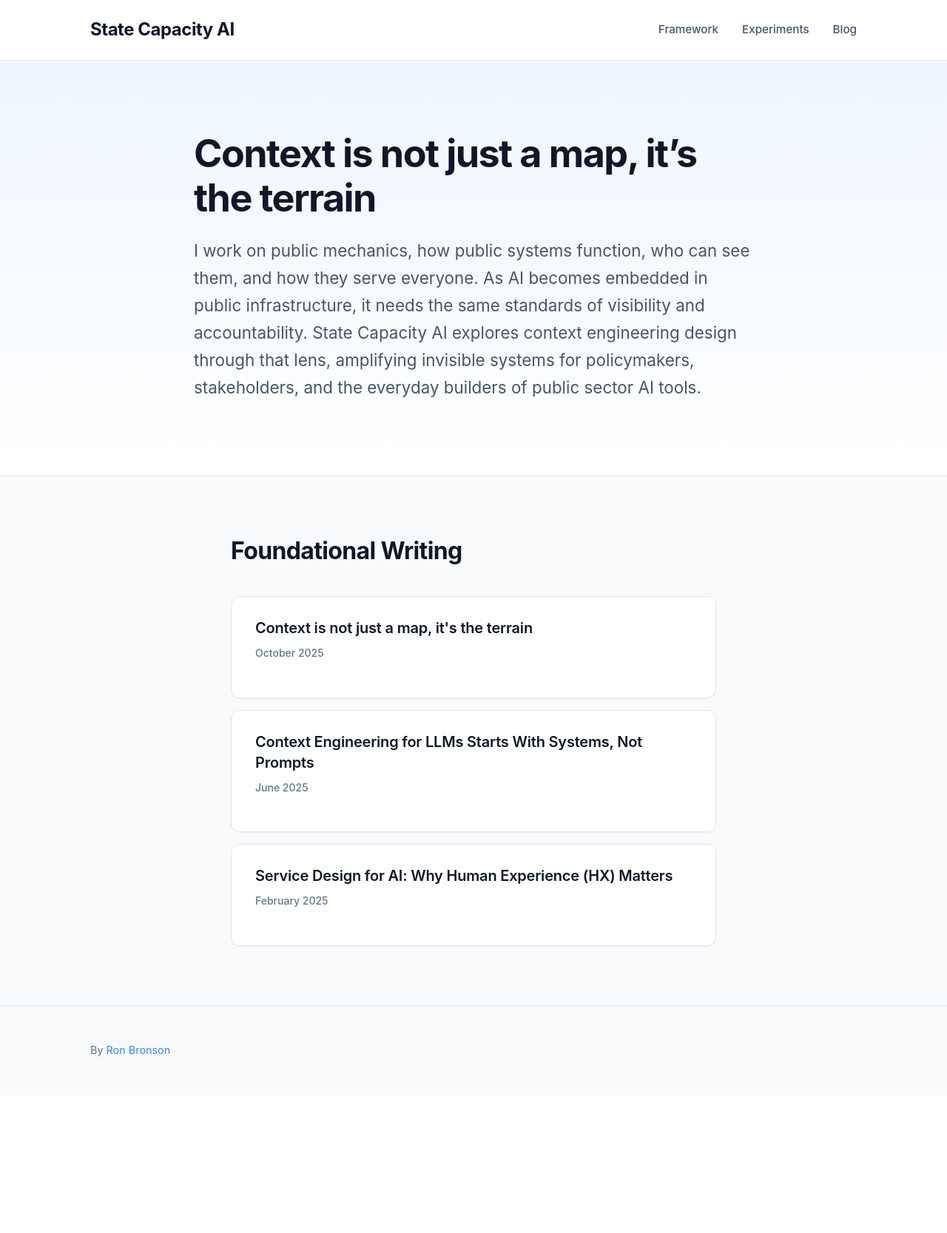
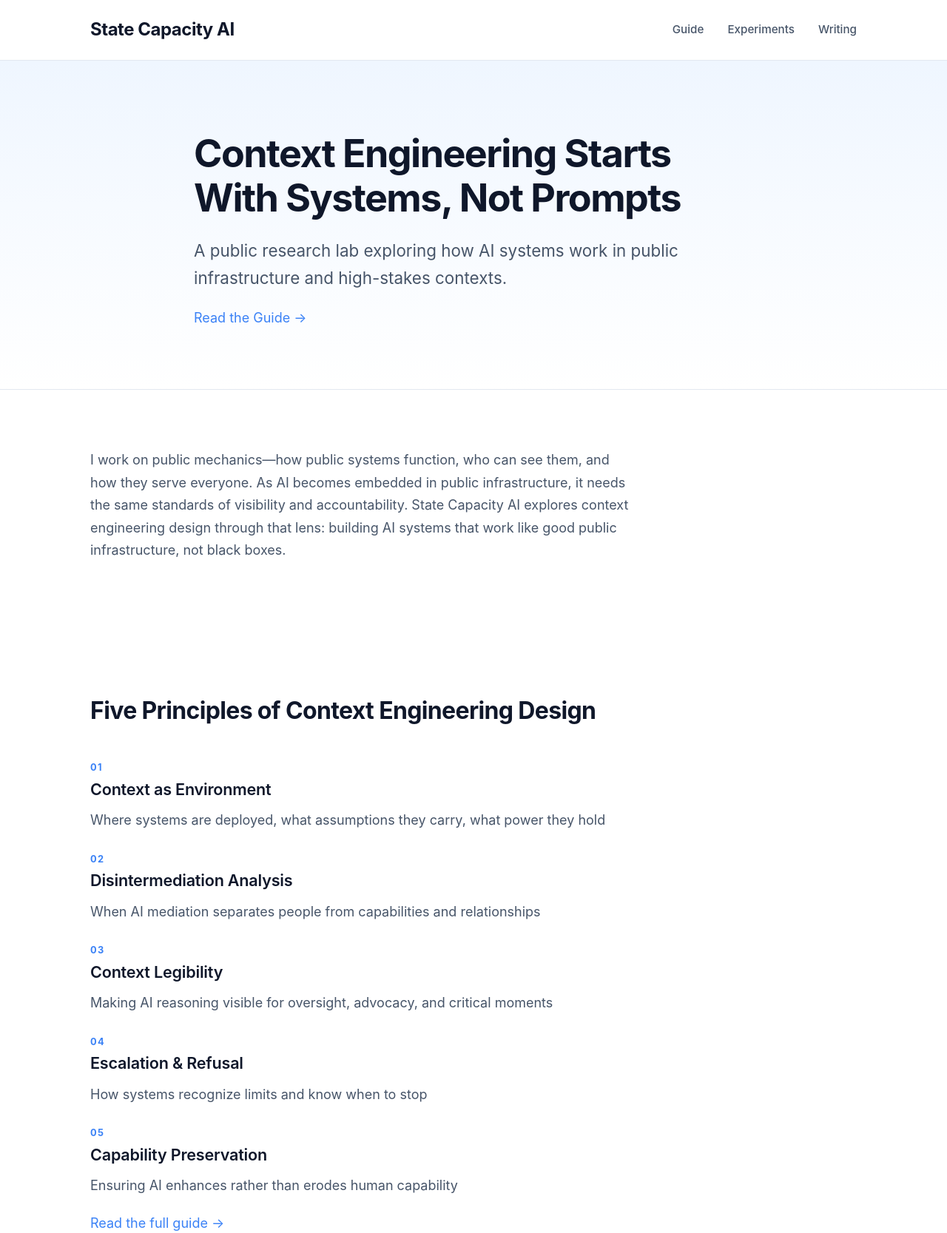
Before and after one commit to quarterback/state-capacity-ai, a plain HTML site: page index.html in a window 1280 px wide. Shown: the top 1667 px of the page at 74% size. Before the commit the page ends 1481 px from the top, so only its background shows below. Drawn offline with Linux system fonts and the light colour scheme.

Commit message:
Update index.html

```diff
--- a/index.html
+++ b/index.html
@@ -11,50 +11,112 @@
         <div class="container">
             <h1><a href="/">State Capacity AI</a></h1>
             <nav>
-                <a href="/framework">Framework</a>
+                <a href="/guide">Guide</a>
                 <a href="/experiments">Experiments</a>
-                <a href="https://blog.ronbronson.com">Blog</a>
+                <a href="https://blog.ronbronson.com">Writing</a>
             </nav>
         </div>
     </header>
 
     <main>
-<main>
         <section class="hero">
+            <div class="container">
+                <div class="hero-grid">
                     <div class="hero-content">
-    <h2>Context is not just a map, it’s the terrain</h2>
-    <p class="lead">
-      I work on public mechanics, how public systems function, who can see them, and how they serve everyone.
-      As AI becomes embedded in public infrastructure, it needs the same standards of visibility and accountability.
-      State Capacity AI explores context engineering design through that lens, amplifying invisible systems for policymakers,
-      stakeholders, and the everyday builders of public sector AI tools.
-    </p>
+                        <h2>Context Engineering Starts With Systems, Not Prompts</h2>
+                        <p class="lead">A public research lab exploring how AI systems work in public infrastructure and high-stakes contexts.</p>
+                        <a href="/guide" class="cta-button">Read the Guide →</a>
+                    </div>
+                    <div class="hero-visual">
+                        <div class="visual-element"></div>
+                    </div>
+                </div>
             </div>
         </section>
 
+        <section class="positioning">
+            <div class="container">
+                <div class="positioning-box">
+                    <p>I work on public mechanics—how public systems function, who can see them, and how they serve everyone. As AI becomes embedded in public infrastructure, it needs the same standards of visibility and accountability. State Capacity AI explores context engineering design through that lens: building AI systems that work like good public infrastructure, not black boxes.</p>
+                </div>
+            </div>
+        </section>
 
-        <section class="foundation">
-            <div class="container-narrow">
-                <h3>Foundational Writing</h3>
-                <div class="post-list">
-                    <div class="post-item">
-                        <a href="https://blog.ronbronson.com/context-is-about-more-than-prompts/">
-                            <h4>Context is not just a map, it's the terrain</h4>
-                            <p class="date">October 2025</p>
+        <section class="guide-preview">
+            <div class="container">
+                <h3>Five Principles of Context Engineering Design</h3>
+                <div class="principles-grid">
+                    <a href="/guide#principle-1" class="principle-preview">
+                        <span class="principle-number">01</span>
+                        <h4>Context as Environment</h4>
+                        <p>Where systems are deployed, what assumptions they carry, what power they hold</p>
+                    </a>
+                    <a href="/guide#principle-2" class="principle-preview">
+                        <span class="principle-number">02</span>
+                        <h4>Disintermediation Analysis</h4>
+                        <p>When AI mediation separates people from capabilities and relationships</p>
+                    </a>
+                    <a href="/guide#principle-3" class="principle-preview">
+                        <span class="principle-number">03</span>
+                        <h4>Context Legibility</h4>
+                        <p>Making AI reasoning visible for oversight, advocacy, and critical moments</p>
+                    </a>
+                    <a href="/guide#principle-4" class="principle-preview">
+                        <span class="principle-number">04</span>
+                        <h4>Escalation & Refusal</h4>
+                        <p>How systems recognize limits and know when to stop</p>
+                    </a>
+                    <a href="/guide#principle-5" class="principle-preview">
+                        <span class="principle-number">05</span>
+                        <h4>Capability Preservation</h4>
+                        <p>Ensuring AI enhances rather than erodes human capability</p>
                     </a>
                 </div>
-                    <div class="post-item">
-                        <a href="https://blog.ronbronson.com/context-engineering-for-llms-starts-with-systems-not-prompts/">
+                <a href="/guide" class="text-link">Read the full guide →</a>
+            </div>
+        </section>
+
+        <section class="experiments-preview">
+            <div class="container">
+                <div class="section-header">
+                    <h3>Current Experiments</h3>
+                    <a href="/experiments" class="text-link">View all →</a>
+                </div>
+                <div class="experiments-grid">
+                    <article class="experiment-card">
+                        <span class="exp-badge in-progress">In Progress</span>
+                        <span class="exp-number">#001</span>
+                        <h4>Context Legibility Dashboard</h4>
+                        <p>Making system assumptions, limits, and reasoning visible in public-facing AI systems</p>
+                        <span class="principle-tag">Principle 3: Context Legibility</span>
+                    </article>
+                    <article class="experiment-card">
+                        <span class="exp-badge planned">Planned</span>
+                        <span class="exp-number">#002</span>
+                        <h4>Escalation Pattern Library</h4>
+                        <p>Designing for when systems should refuse, ask for help, or admit uncertainty</p>
+                        <span class="principle-tag">Principle 4: Escalation & Refusal</span>
+                    </article>
+                </div>
+            </div>
+        </section>
+
+        <section class="writing">
+            <div class="container">
+                <h3>Recent Writing</h3>
+                <div class="posts-grid">
+                    <a href="https://blog.ronbronson.com/context-is-not-just-a-map-its-the-terrain/" class="post-card featured">
+                        <span class="post-date">October 2025</span>
+                        <h4>Context is not just a map, it's the terrain</h4>
+                    </a>
+                    <a href="https://blog.ronbronson.com/context-engineering-for-llms-starts-with-systems-not-prompts/" class="post-card">
+                        <span class="post-date">June 2025</span>
                         <h4>Context Engineering for LLMs Starts With Systems, Not Prompts</h4>
-                            <p class="date">June 2025</p>
                     </a>
-                    </div>
-                    <div class="post-item">
-                        <a href="https://blog.ronbronson.com/service-design-for-ai-why-human-experience-hx-matters/">
+                    <a href="https://blog.ronbronson.com/service-design-for-ai-why-human-experience-hx-matters/" class="post-card">
+                        <span class="post-date">February 2025</span>
                         <h4>Service Design for AI: Why Human Experience (HX) Matters</h4>
-                            <p class="date">February 2025</p>
                     </a>
-                    </div>
                 </div>
             </div>
         </section>
@@ -62,7 +124,13 @@
 
     <footer>
         <div class="container">
-            <p>By <a href="https://blog.ronbronson.com">Ron Bronson</a></p>
+            <div class="footer-content">
+                <p>State Capacity AI — A public research lab by <a href="https://blog.ronbronson.com">Ron Bronson</a></p>
+                <div class="footer-links">
+                    <a href="https://bsky.app/profile/ronbronson.bsky.social">Bluesky</a>
+                    <a href="https://blog.ronbronson.com/rss.xml">RSS</a>
+                </div>
+            </div>
         </div>
     </footer>
 </body>
```
Lines whose indentation alone changed are shown as unchanged.
